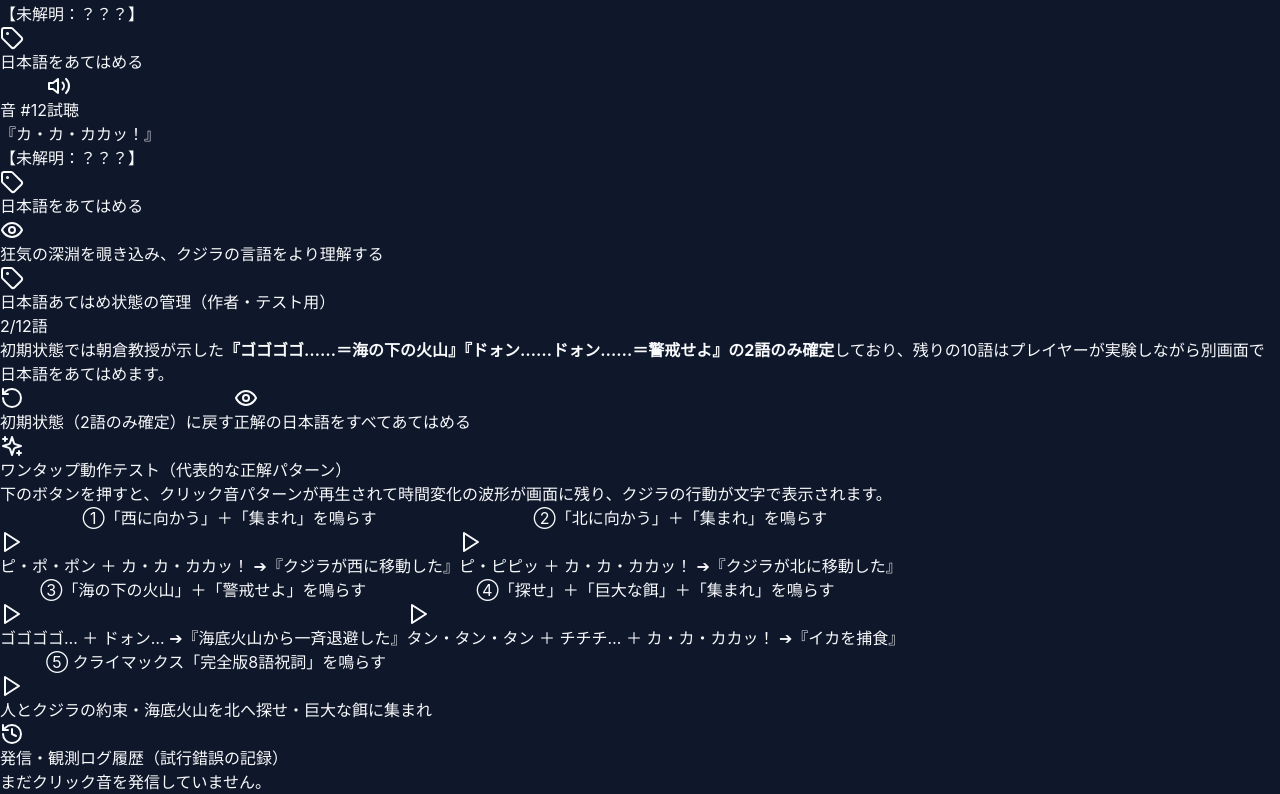
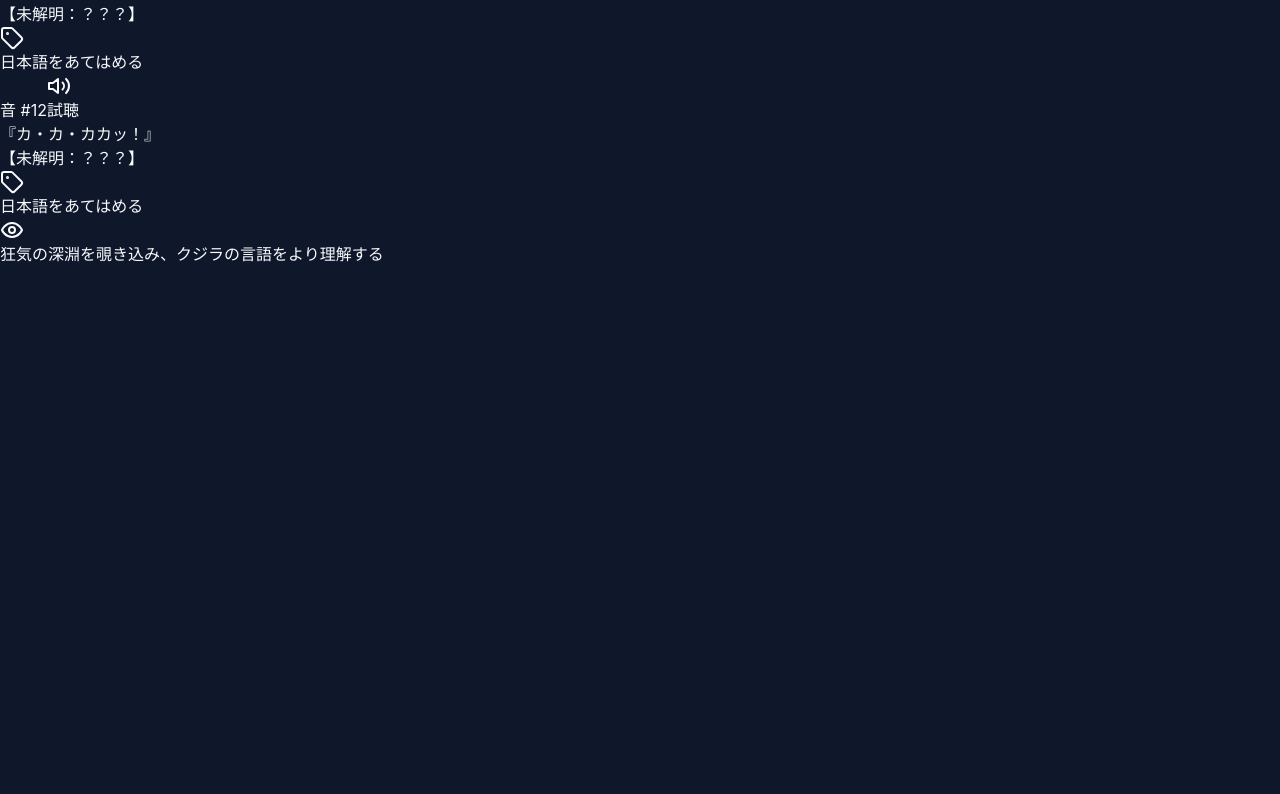
Before and after one commit to transcendentwind-lang/murder-mystery-scenerio-editer, a Next.js app: page /sonar in a window 1280 px wide. Shown: the part 2174-2968 px from the top of the page. After the commit the page ends 2440 px from the top, so only its background shows below. Built offline with nearby package versions, Linux system fonts and the light colour scheme.

Commit message:
fix(sonar): hide author test panel on standalone player screen (/sonar)

```diff
--- a/src/components/WhaleSonarMobileApp.tsx
+++ b/src/components/WhaleSonarMobileApp.tsx
@@ -2193,7 +2193,8 @@ export const WhaleSonarMobileApp: React.FC<WhaleSonarMobileAppProps> = ({
               )}
             </div>
 
-            {/* 右側パネル：あてはめ状態管理 ＆ ワンタップ実験プリセット ＆ 試行錯誤ログ */}
+            {/* 右側パネル（作者・テスト用）：プレイヤー専用画面（standalone）では非表示 */}
+            {!standalone && (
               <div className="w-full lg:w-96 space-y-4">
                 {/* 日本語あてはめ管理（初期リセット／答え合わせプレビュー） */}
                 <div className="rounded-2xl border border-slate-800 bg-slate-900/70 p-4 space-y-3">
@@ -2377,9 +2378,10 @@ export const WhaleSonarMobileApp: React.FC<WhaleSonarMobileAppProps> = ({
                   )}
                 </div>
               </div>
-          </div>
-        </div>
             )}
           </div>
-  );
-};
+        </div>
+      )}
+    </div>
+  );
+};
```
Lines whose indentation alone changed are shown as unchanged.
